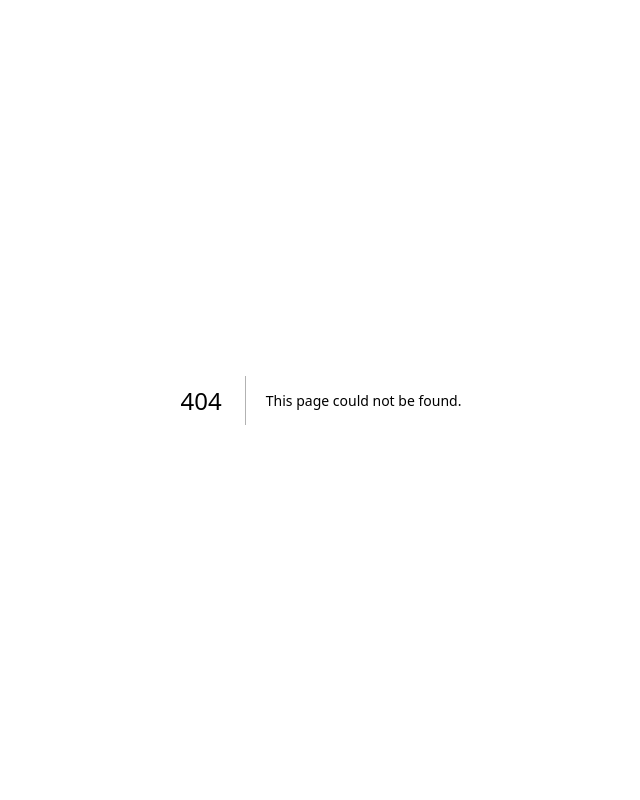
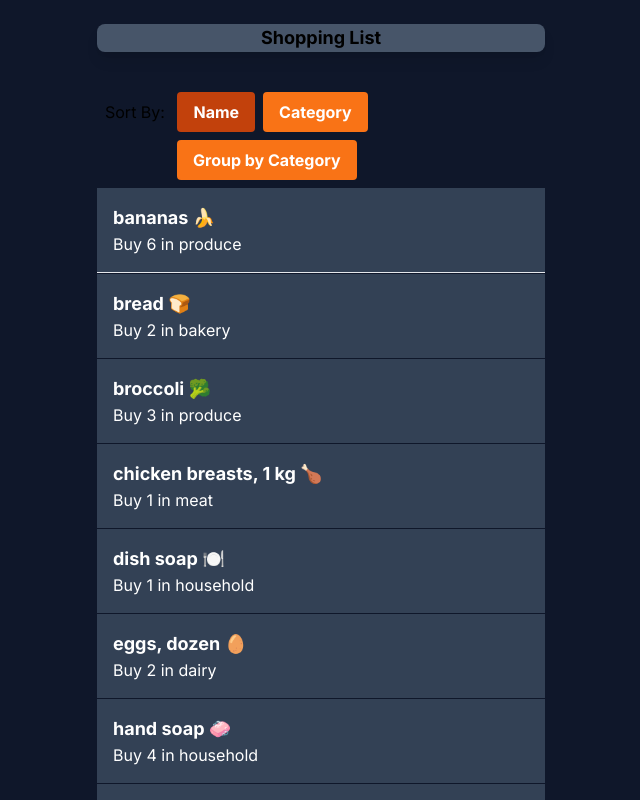
Before and after one commit to dgonc99/cprg306-assignments, a Next.js app: page /week-5 in a window 1280 px wide. Before the commit this address had no page. Shown: the top 800 px of the page, without its empty margins (319-959 px from the left). Built offline with nearby package versions, Linux system fonts and the light colour scheme.

Commit message:
Week 5
Completed and committed week 5 changes

```diff
--- a/app/page.js
+++ b/app/page.js
@@ -19,6 +19,11 @@ export default function Home() {
             Week 4 Page
           </Link>
         </div>
+        <div>
+          <Link href="http://localhost:3000/week-5">
+            Week 5 Page
+          </Link>
+        </div>
     </main>
   );
 };
--- /dev/null
+++ b/app/week-5/item-list.js
@@ -0,0 +1,95 @@
+'use client';
+
+import { useState } from 'react';
+import Item from './item';
+import items from './items.json';
+
+const ItemList = () => {
+
+    const [sortBy, setSortBy] = useState('name');
+
+    let sortedItems;
+    if (sortBy === 'name') {
+        sortedItems = [...items].sort((a, b) => a.name.localeCompare(b.name));
+    }
+    else if (sortBy === 'category') {
+        sortedItems = [...items].sort((a, b) => a.category.localeCompare(b.category));
+    }
+    else if (sortBy === 'group') {
+        sortedItems = Object.entries(
+            items.reduce((accumulator, item) => {
+                const category = item.category;
+                if (!accumulator[category]) {
+                    accumulator[category] = [];
+                }
+                accumulator[category].push(item);
+                return accumulator;
+            }, {})
+        ).sort(([categoryA], [categoryB]) => categoryA.localeCompare(categoryB)).map(([category, items]) => ({
+        category, items: items.sort((a,b) => a.name.localeCompare(b.name))
+        }));
+    }
+
+    const handleClickName = () => {
+        setSortBy('name');
+    };
+
+    const handleClickCat = () => {
+        setSortBy('category');
+    };
+
+    const handleClickGroup = () => {
+        setSortBy('group');
+    };
+
+    return (
+        <div className='max-w-md mx-auto mt-10'>
+            <div class>
+                <span className='ml-2 mb-2'>Sort By: </span>
+                <button onClick={handleClickName}
+                className={sortBy === 'name' ? 'bg-orange-700 text-white font-bold py-2 px-4 rounded ml-2 mb-2': 'bg-orange-500 text-white font-bold py-2 px-4 rounded ml-2 mb-2'}>
+                    Name
+                </button>
+                <button onClick={handleClickCat}
+                className={sortBy === 'category' ? 'bg-orange-700 text-white font-bold py-2 px-4 rounded ml-2 mb-2': 'bg-orange-500 text-white font-bold py-2 px-4 rounded ml-2 mb-2'}>
+                    Category
+                </button>
+                <button onClick={handleClickGroup}
+                className={sortBy === 'group' ? 'bg-orange-700 text-white font-bold py-2 px-4 rounded ml-20 mb-2': 'bg-orange-500 text-white font-bold py-2 px-4 rounded ml-20 mb-2'}>
+                    Group by Category
+                </button>
+            </div>
+            <div>
+                <ul className='divide-y divide-slate-900'>
+                    {sortBy === 'group' ?
+                    sortedItems.map((category, index) => (
+                        <li key={index} className='py-4'>
+                            <h2 className='capitalize font-semibold text-xl'>{category.category}</h2>
+                            <ul className='divide-y-15 divide-slate-900'>
+                                {category.items.map((item, itemIndex) => (
+                                    <li key={itemIndex} className="p-4 border-b bg-slate-700 w-full">
+                                        <Item
+                                            name={item.name}
+                                            quantity={item.quantity}
+                                            category={item.category}
+                                        />
+                                    </li>
+                                ))}
+                            </ul>
+                        </li>
+                    ))
+                    : sortedItems.map((item,index) => (
+                        <Item
+                            key={index}
+                            name={item.name}
+                            quantity={item.quantity}
+                            category={item.category}
+                        />
+                    ))}
+                </ul>
+            </div>
+        </div>
+    );
+};
+
+export default ItemList;
--- /dev/null
+++ b/app/week-5/item.js
@@ -0,0 +1,12 @@
+const Item = ({ name, quantity, category }) => {
+    return (
+        <ul className="flex justify-between items-center p-4 border-b bg-slate-700" >
+            <div className="flex flex-col">
+                <li className="font-bold text-lg text-white">{name}</li>
+                <li className="text-white">Buy {quantity} in {category}</li>
+            </div>
+        </ul>
+    );
+};
+
+export default Item;
--- /dev/null
+++ b/app/week-5/items.json
@@ -0,0 +1,74 @@
+[
+    {
+      "id": "1h2GJKH12gkHG31h1H",
+      "name": "milk, 4 L 🥛",
+      "quantity": 1,
+      "category": "dairy"
+    },
+    {
+      "id": "2KJH3k2j3H1k2J3K1H",
+      "name": "bread 🍞",
+      "quantity": 2,
+      "category": "bakery"
+    },
+    {
+      "id": "3h2KJH3k2j3H1k2J3",
+      "name": "eggs, dozen 🥚",
+      "quantity": 2,
+      "category": "dairy"
+    },
+    {
+      "id": "4k2J3K1H2GJKH12gk",
+      "name": "bananas 🍌",
+      "quantity": 6,
+      "category": "produce"
+    },
+    {
+      "id": "5H1h1H2KJH3k2j3H",
+      "name": "broccoli 🥦",
+      "quantity": 3,
+      "category": "produce"
+    },
+    {
+      "id": "6H1k2J3K1H2GJKH1",
+      "name": "chicken breasts, 1 kg 🍗",
+      "quantity": 1,
+      "category": "meat"
+    },
+    {
+      "id": "7gkHG31h1H2KJH3k",
+      "name": "pasta sauce 🍝",
+      "quantity": 3,
+      "category": "canned goods"
+    },
+    {
+      "id": "8j3H1k2J3K1H2GJK",
+      "name": "spaghetti, 454 g 🍝",
+      "quantity": 2,
+      "category": "dry goods"
+    },
+    {
+      "id": "9H12gkHG31h1H2KJ",
+      "name": "toilet paper, 12 pack 🧻",
+      "quantity": 1,
+      "category": "household"
+    },
+    {
+      "id": "10H3k2j3H1k2J3K1",
+      "name": "paper towels, 6 pack",
+      "quantity": 1,
+      "category": "household"
+    },
+    {
+      "id": "11k2J3K1H2GJKH12",
+      "name": "dish soap 🍽️",
+      "quantity": 1,
+      "category": "household"
+    },
+    {
+      "id": "12GJKH12gkHG31h1",
+      "name": "hand soap 🧼",
+      "quantity": 4,
+      "category": "household"
+    }
+  ]
--- /dev/null
+++ b/app/week-5/page.js
@@ -0,0 +1,14 @@
+import ItemList from './item-list';
+
+const Page = () => {
+    return (
+        <main className='min-h-screen bg-slate-900 p-6'>
+            <div className='max-w-md mx-auto shadow-lg rounded-lg overflow-hidden'>
+                <h1 className='font-bold text-center bg-slate-600 text-lg'>Shopping List</h1>
+            </div>
+            <ItemList />
+        </main>
+    );
+};
+
+export default Page;
```
